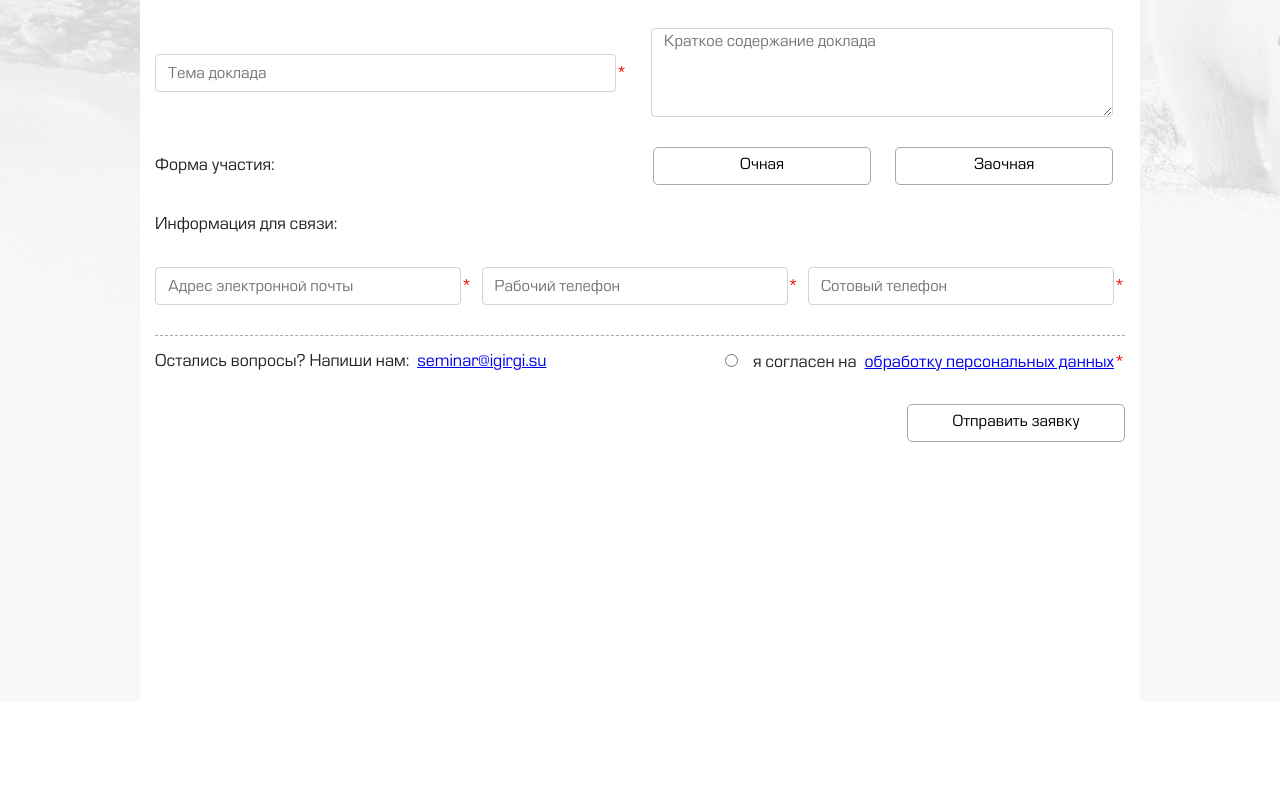
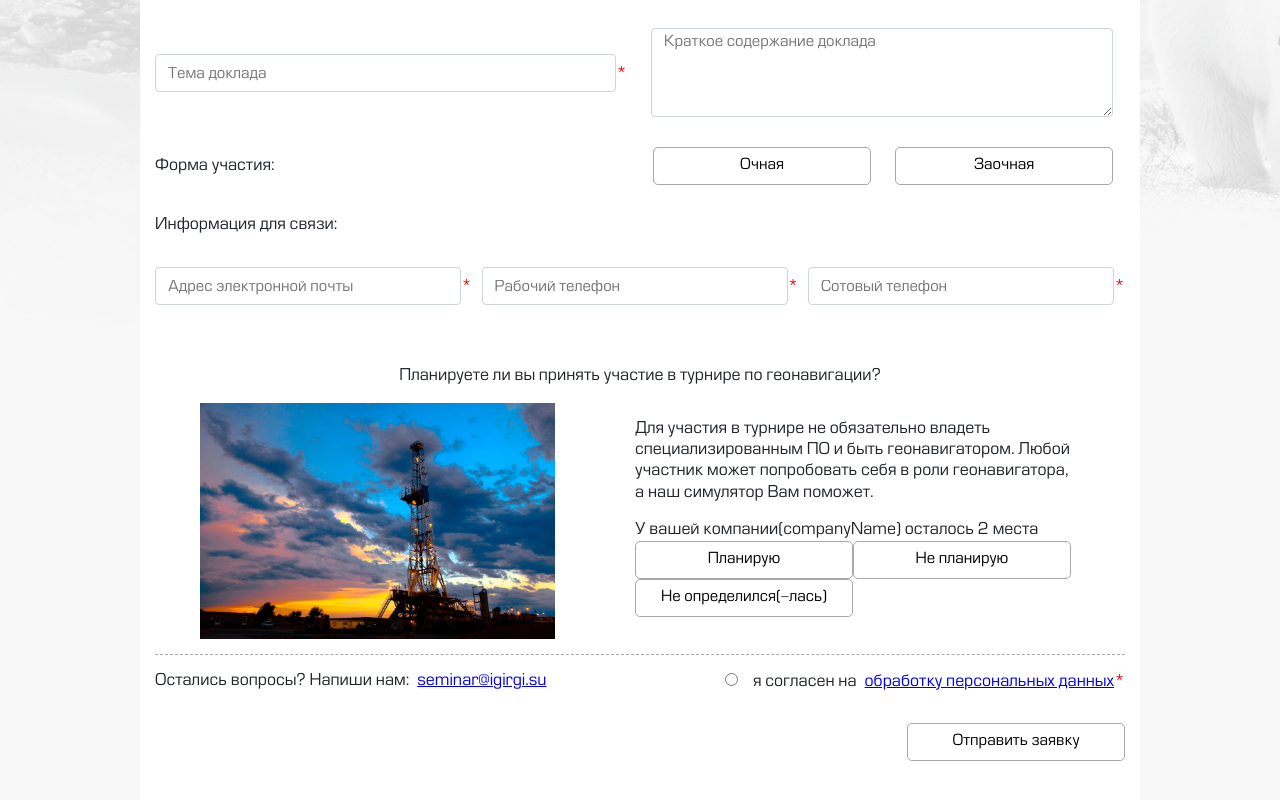
Before and after one commit to horechek444/seminar-register, a React (Create React App) app: page / in a window 1280 px wide. Shown: the part 542-1342 px from the top of the page. Before the commit the page ends 1244 px from the top, so only its background shows below. Built offline with nearby package versions, Linux system fonts and the light colour scheme.

Commit message:
feat: приглашение на турнир

```diff
--- a/src/components/AddCompanyPopup/AddCompanyPopup.css
+++ b/src/components/AddCompanyPopup/AddCompanyPopup.css
@@ -6,3 +6,8 @@
 .popup__button {
   width: 100%;
 }
+
+.popup__wrapper {
+  margin: 0 0 15px;
+  text-align: justify;
+}
--- a/src/components/AddCompanyPopup/AddCompanyPopup.js
+++ b/src/components/AddCompanyPopup/AddCompanyPopup.js
@@ -14,7 +14,7 @@ const AddCompanyPopup = ({isOpen, onClose}) => {
   return (
     <Popup isOpen={isOpen} onClose={onClose}>
       <h3 className="popup__title">Добавить компанию</h3>
-      <p className="popup__paragraph">
+      <div className="popup__wrapper">
         <Formik initialValues={{
           companyName: '',
         }}
@@ -54,7 +54,7 @@ const AddCompanyPopup = ({isOpen, onClose}) => {
             </Form>
           )}
         </Formik>
-      </p>
+      </div>
     </Popup>
   );
 };
--- a/src/components/Main/Main.css
+++ b/src/components/Main/Main.css
@@ -16,7 +16,7 @@
   align-items: center;
 }
 
-.form__row:nth-child(8) {
+.form__row_dashed {
   border-top: 1px dashed darkgrey;
   padding-top: 15px;
 }
--- a/src/components/Main/Main.js
+++ b/src/components/Main/Main.js
@@ -6,9 +6,13 @@ import NumberFormat from 'react-number-format';
 import {reportDirections, validationSchemaForAll, validationSchemaForSpeaker, companies} from "../../utils/utils";
 import CustomSelect from "../Select/CustomSelect";
 import Button from "../Button/Button";
+import Tourney from "../Tourney/Tourney";
 
 const Main = ({handlePersonalDataPopupOpen, handleAddCompanyPopupOpen}) => {
   const [isSpeaker, setIsSpeaker] = useState(true);
+  const [formValues, setFormValues] = useState({});
+
+  // let companyName = formValues ? formValues.companyId.label : null;
 
   const handleToggleSpeaker = (e) => {
     e.preventDefault();
@@ -17,17 +21,17 @@ const Main = ({handlePersonalDataPopupOpen, handleAddCompanyPopupOpen}) => {
 
   const handleSubmit = (values, {resetForm}) => {
     resetForm({values: ''});
+    setFormValues(values);
     console.log(values);
   }
 
   const handleEmptyObject = (object) => {
     for (let key in object) {
-      console.log(key)
-      // if (key == '') {
-      //   return false;
-      // }
+      if (key in object) {
+        return false;
+      }
     }
-    // return true;
+    return true;
   }
 
   return (
@@ -239,7 +243,9 @@ const Main = ({handlePersonalDataPopupOpen, handleAddCompanyPopupOpen}) => {
               </div>
             </div>
 
-            <div className="form__row">
+            <Tourney company={"companyName"} />
+
+            <div className="form__row form__row_dashed">
               <span className="footer__email">Остались вопросы? Напиши нам:&ensp;
                 <a className="footer__link"
                    href="mailto:seminar@igirgi.su"
--- /dev/null
+++ b/src/components/Tourney/Tourney.css
@@ -0,0 +1,29 @@
+.tourney {
+  padding: 15px;
+  display: flex;
+  flex-direction: column;
+  align-items: center;
+}
+
+.tourney__title {
+  font-size: 16px;
+  font-weight: 400;
+}
+
+.tourney__wrapper {
+  display: flex;
+  min-width: 880px;
+  justify-content: space-between;
+}
+
+.tourney__image {
+  width: 355px;
+}
+
+.tourney__text {
+  width: 445px;
+}
+
+.tourney__paragraph {
+
+}
--- /dev/null
+++ b/src/components/Tourney/Tourney.js
@@ -0,0 +1,40 @@
+import React from 'react';
+import './Tourney.css';
+import rig from "../../images/rig.jpeg";
+import Button from "../Button/Button";
+
+const Tourney = ({company}) => {
+  return (
+    <section className="tourney">
+      <h3 className="tourney__title">Планируете ли вы принять участие в турнире по геонавигации?</h3>
+      <div className="tourney__wrapper">
+        <img className="tourney__image" src={rig} alt="Буровая вышка"/>
+        <div className="tourney__text">
+          <p className="tourney__paragraph">Для участия в турнире не обязательно владеть специализированным ПО и быть
+            геонавигатором. Любой участник может попробовать себя в роли геонавигатора, а наш симулятор Вам поможет.</p>
+          {!company ? <span className="tourney__paragraph">Для участия в турнире выберите компанию!</span> :
+            <div className="tourney__choice">
+              <span className="tourney__paragraph">У вашей компании({company}) осталось 2 места</span>
+              <div className="tourney__buttons-wrapper">
+                <Button className="button tourney__button"
+                        // onClick={onClick}
+                        type="button"
+                        title="Планирую"
+                />
+                <Button className="button tourney__button"
+                        // onClick={onClick}
+                        type="button"
+                        title="Не планирую" />
+                <Button className="button tourney__button"
+                        // onClick={onClick}
+                        type="button"
+                        title="Не определился(-лась)" />
+              </div>
+            </div>}
+        </div>
+      </div>
+    </section>
+  );
+};
+
+export default Tourney;
```
Also changed, not shown: src/images/rig.jpeg (added).
